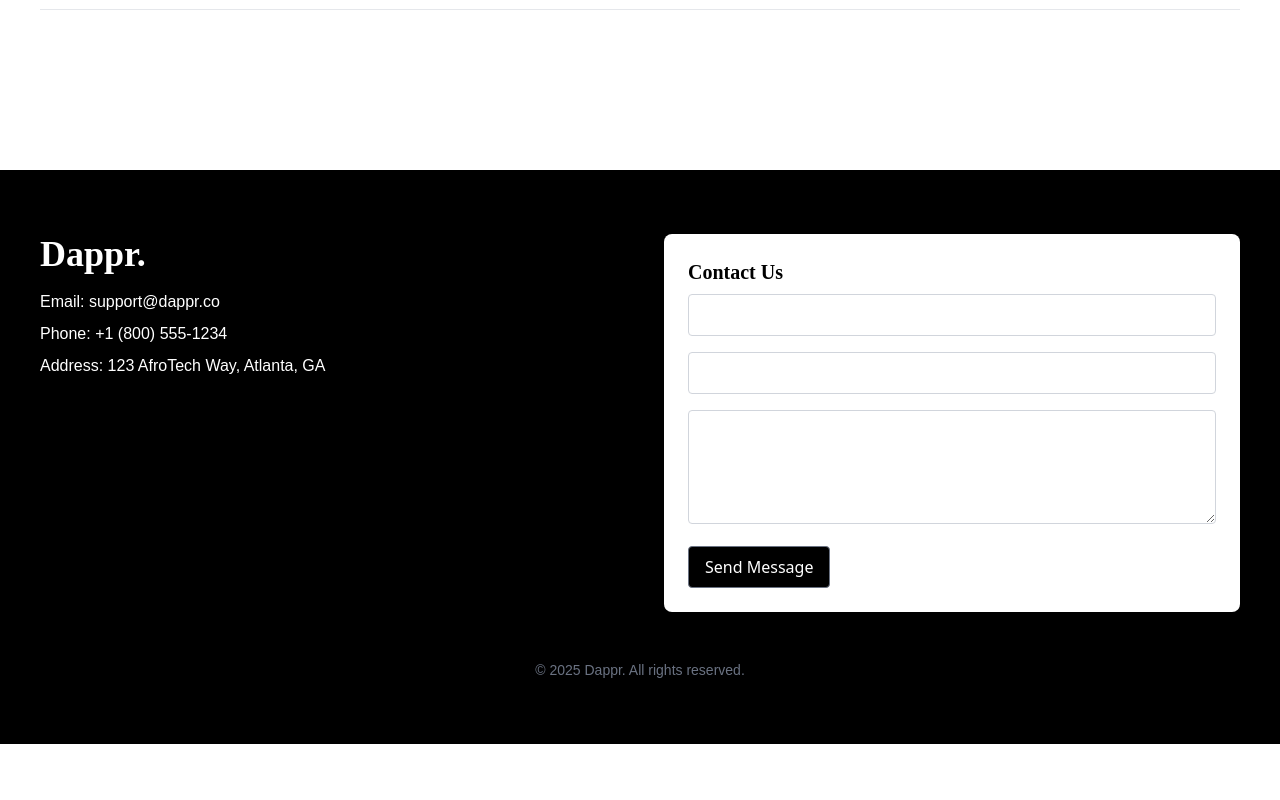
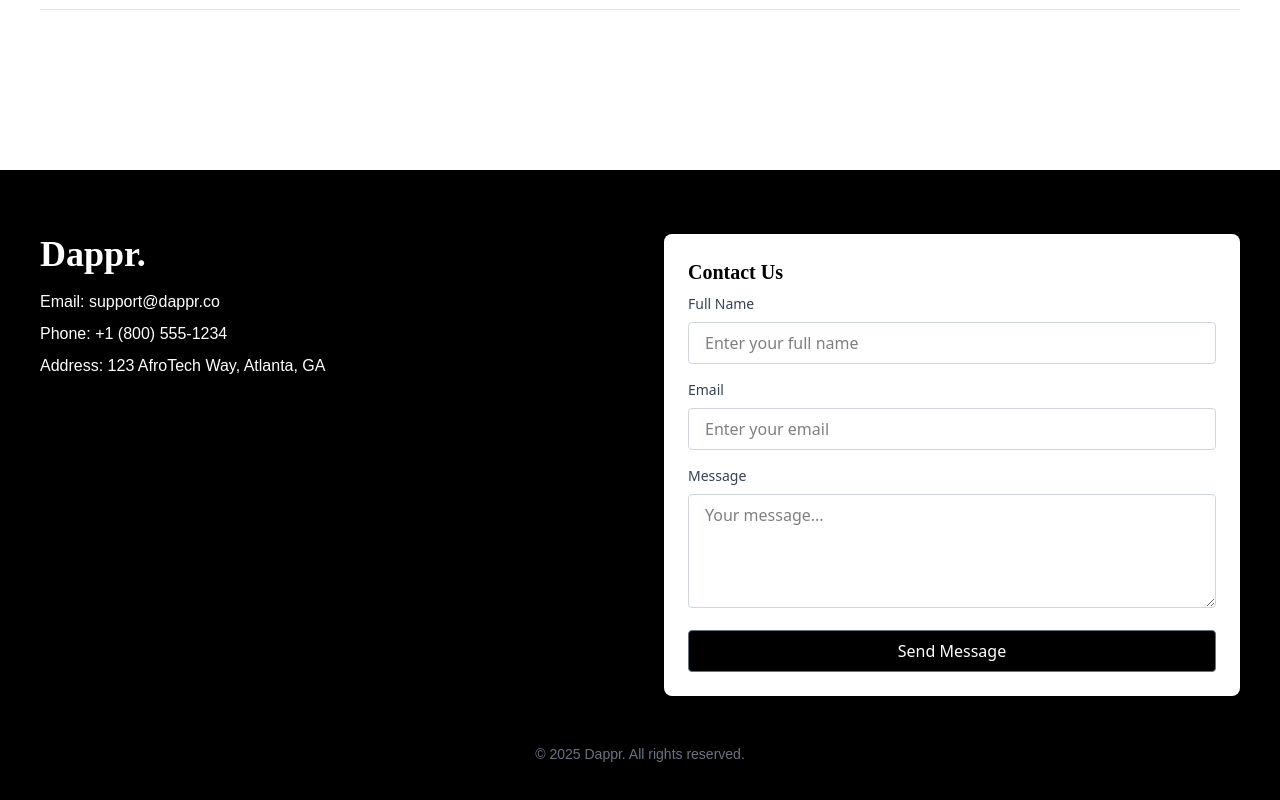
Before and after one commit to kingigbozuruike/dappr, a React (Vite) app: page /recycle in a window 1280 px wide. Shown: the part 1425-2225 px from the top of the page. Before the commit the page ends 2169 px from the top, so only its background shows below. Built offline with nearby package versions, Linux system fonts and the light colour scheme.

Commit message:
Fixed 'Contact Us' form styling

```diff
--- a/src/components/Footer.jsx
+++ b/src/components/Footer.jsx
@@ -1,4 +1,28 @@
+import React, { useState } from 'react';
+
 function Footer() {
+    const [formData, setFormData] = useState({
+        name: '',
+        email: '',
+        message: ''
+    });
+
+    const handleSubmit = (e) => {
+        e.preventDefault();
+        // Here you would typically handle the form submission
+        console.log('Form submitted:', formData);
+        // Reset form after submission
+        setFormData({ name: '', email: '', message: '' });
+    };
+
+    const handleChange = (e) => {
+        const { name, value } = e.target;
+        setFormData(prev => ({
+            ...prev,
+            [name]: value
+        }));
+    };
+
     return (
         <footer className="bg-black text-white mt-24 py-16 w-full">
         <div className="max-w-7xl mx-auto px-10 grid grid-cols-1 md:grid-cols-2 gap-12">
@@ -17,26 +41,47 @@ function Footer() {
           </div>
 
           {/* Contact Form */}
-          <form className="bg-white p-6 rounded-lg shadow-md space-y-4">
+          <form onSubmit={handleSubmit} className="bg-white p-6 rounded-lg shadow-md space-y-4">
             <h4 className="text-xl font-semibold font-bodoni mb-2 text-black">Contact Us</h4>
+            <div>
+                <label className="block text-sm font-medium text-gray-700 mb-2">Full Name</label>
                 <input
-              type="Name"
-              placeholder="Name"
-              className="w-full px-4 py-2 border border-gray-300 rounded"
+                    type="text"
+                    name="name"
+                    value={formData.name}
+                    onChange={handleChange}
+                    className="w-full px-4 py-2 border border-gray-300 rounded focus:ring-2 focus:ring-black focus:border-transparent text-black"
+                    placeholder="Enter your full name"
+                    required
                 />
+            </div>
+            <div>
+                <label className="block text-sm font-medium text-gray-700 mb-2">Email</label>
                 <input
                     type="email"
-              placeholder="Email"
-              className="w-full px-4 py-2 border border-gray-300 rounded"
+                    name="email"
+                    value={formData.email}
+                    onChange={handleChange}
+                    className="w-full px-4 py-2 border border-gray-300 rounded focus:ring-2 focus:ring-black focus:border-transparent text-black"
+                    placeholder="Enter your email"
+                    required
                 />
+            </div>
+            <div>
+                <label className="block text-sm font-medium text-gray-700 mb-2">Message</label>
                 <textarea
+                    name="message"
+                    value={formData.message}
+                    onChange={handleChange}
                     rows="4"
+                    className="w-full px-4 py-2 border border-gray-300 rounded focus:ring-2 focus:ring-black focus:border-transparent text-black"
                     placeholder="Your message..."
-              className="w-full px-4 py-2 border border-gray-300 rounded"
+                    required
                 />
+            </div>
             <button
                 type="submit"
-              className="bg-black text-white px-4 py-2 rounded border border-gray-500 hover:bg-white hover:text-black transition duration-300 active:scale-95"
+                className="w-full bg-black text-white px-4 py-2 rounded border border-gray-500 hover:bg-white hover:text-black transition duration-300 active:scale-95"
             >
                 Send Message
             </button>
```
Lines whose indentation alone changed are shown as unchanged.
